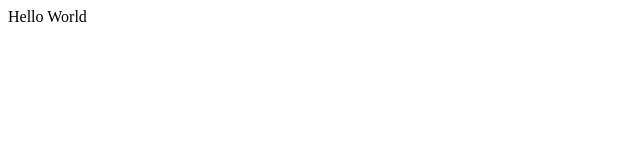
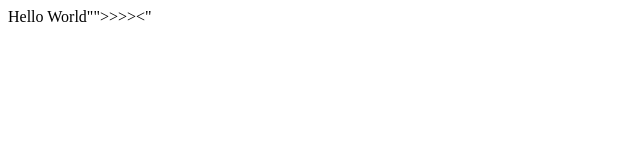
Before and after one commit to nishs1805/tcetproject, a plain HTML site: page index.html in a window 1280 px wide. Shown: the full height of the page, 0-640 px from the left. Drawn offline with Linux system fonts and the light colour scheme.

Commit message:
second  commit

```diff
--- a/index.html
+++ b/index.html
@@ -6,7 +6,7 @@
     <title>Document</title>
 </head>
 <body>
-    Hello World
+    Hello World"">>>><"
 
 </body>
 </html>
```
